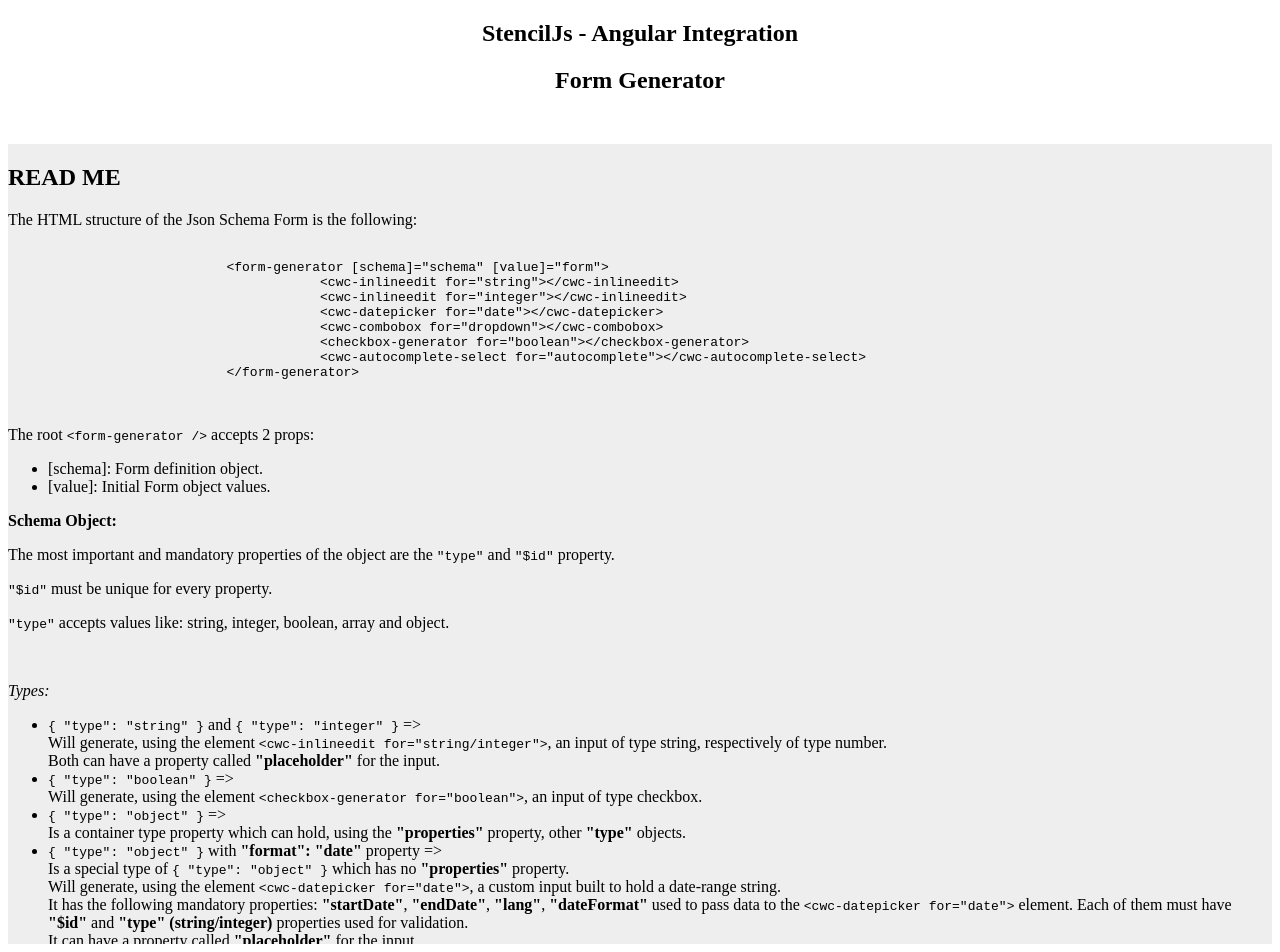
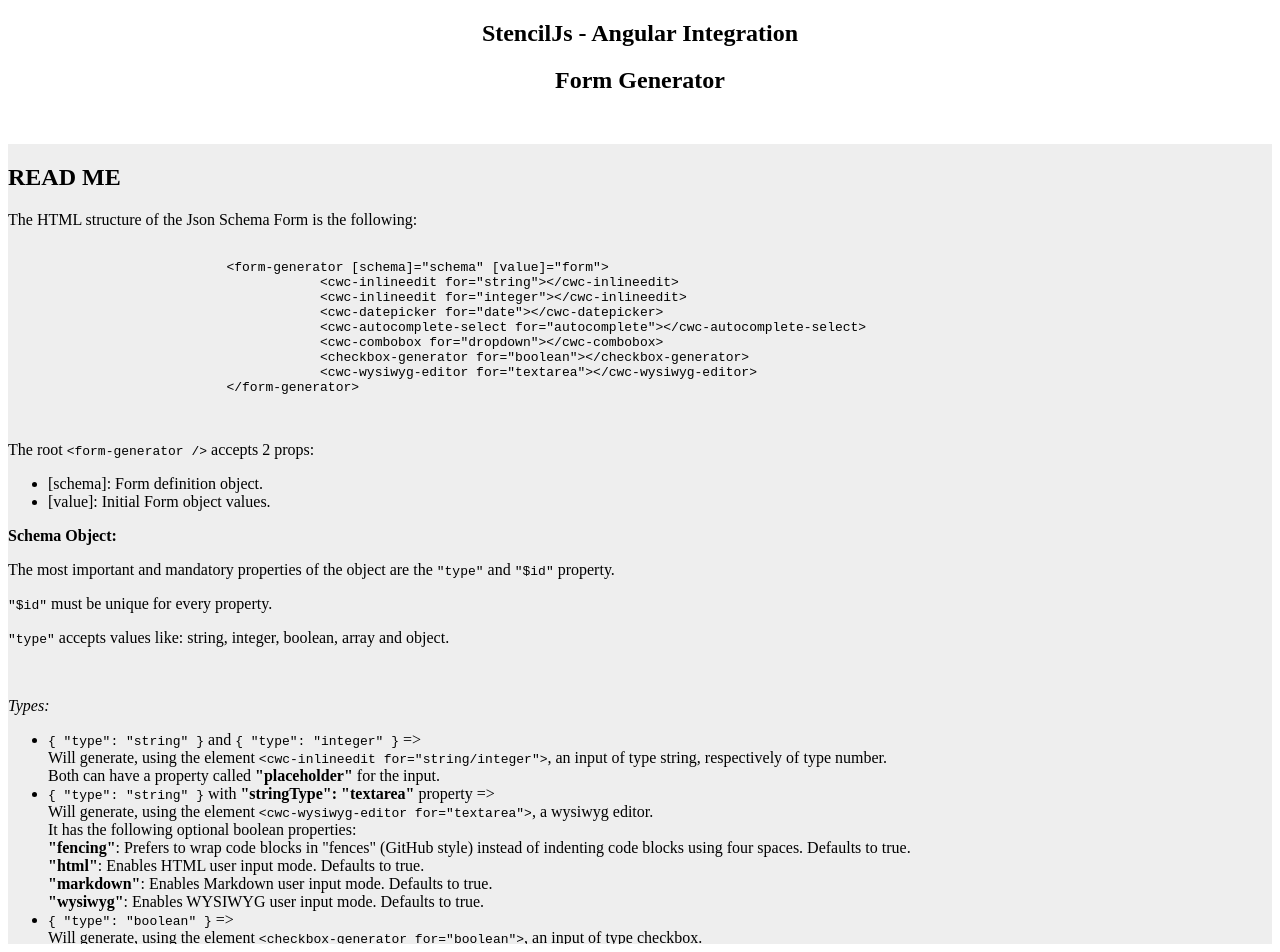
Before and after one commit to Uiseguys/form-generator-integration-test, an Angular app: page / in a window 1280 px wide. Built offline with nearby package versions, Linux system fonts and the light colour scheme.

Commit message:
added wysiwyg component to form-generator

```diff
--- a/package.json
+++ b/package.json
@@ -22,8 +22,8 @@
         "@angular/platform-browser": "^5.2.0",
         "@angular/platform-browser-dynamic": "^5.2.0",
         "@angular/router": "^5.2.0",
-        "@ui-guys/form-generator": "^0.2.11",
-        "@ui-guys/stencil-bs-ui-lib": "^0.8.19",
+        "@ui-guys/form-generator": "^0.2.12",
+        "@ui-guys/stencil-bs-ui-lib": "^0.8.26",
         "core-js": "^2.4.1",
         "rxjs": "^5.5.6",
         "zone.js": "^0.8.19"
@@ -34,7 +34,7 @@
         "@angular/language-service": "^5.2.0",
         "@types/jasmine": "^2.8.8",
         "@types/jasminewd2": "~2.0.2",
-        "@types/node": "^6.0.114",
+        "@types/node": "^6.0.115",
         "ajv": "^6.5.2",
         "codelyzer": "^4.4.2",
         "jasmine-core": "~2.8.0",
--- a/src/app/app.component.html
+++ b/src/app/app.component.html
@@ -16,9 +16,10 @@
                         <cwc-inlineedit for="string"></cwc-inlineedit>
                         <cwc-inlineedit for="integer"></cwc-inlineedit>
                         <cwc-datepicker for="date"></cwc-datepicker>
+                        <cwc-autocomplete-select for="autocomplete"></cwc-autocomplete-select>
                         <cwc-combobox for="dropdown"></cwc-combobox>
                         <checkbox-generator for="boolean"></checkbox-generator>
-                        <cwc-autocomplete-select for="autocomplete"></cwc-autocomplete-select>
+                        <cwc-wysiwyg-editor for="textarea"></cwc-wysiwyg-editor>
                     </form-generator>
                 </div>
 
@@ -31,9 +32,10 @@
                                 &#9;&lt;cwc-inlineedit for="string"&gt;&lt;/cwc-inlineedit&gt;
                                 &#9;&lt;cwc-inlineedit for="integer"&gt;&lt;/cwc-inlineedit&gt;
                                 &#9;&lt;cwc-datepicker for="date"&gt;&lt;/cwc-datepicker&gt;
+                                &#9;&lt;cwc-autocomplete-select for="autocomplete"&gt;&lt;/cwc-autocomplete-select&gt;
                                 &#9;&lt;cwc-combobox for="dropdown"&gt;&lt;/cwc-combobox&gt;
                                 &#9;&lt;checkbox-generator for="boolean"&gt;&lt;/checkbox-generator&gt;
-                                &#9;&lt;cwc-autocomplete-select for="autocomplete"&gt;&lt;/cwc-autocomplete-select&gt;
+                                &#9;&lt;cwc-wysiwyg-editor for="textarea"&gt;&lt;/cwc-wysiwyg-editor&gt;
                             &lt;/form-generator&gt;
                         </code>
                     </pre>
@@ -58,6 +60,15 @@
                             Will generate, using the element <code>&lt;cwc-inlineedit for="string/integer"&gt;</code>,
                             an input of type string, respectively of type number.<br />
                             Both can have a property called <strong>"placeholder"</strong> for the input.
+                        </li>
+                        <li>
+                            <code>&#123; "type": "string" &#125;</code> with <strong>"stringType": "textarea"</strong> property &#61;&gt;<br />
+                            Will generate, using the element <code>&lt;cwc-wysiwyg-editor for="textarea"&gt;</code>, a wysiwyg editor.<br />
+                            It has the following optional boolean properties:<br />
+                            <strong>"fencing"</strong>: Prefers to wrap code blocks in "fences" (GitHub style) instead of indenting code blocks using four spaces. Defaults to true.<br />
+                            <strong>"html"</strong>: Enables HTML user input mode. Defaults to true.<br />
+                            <strong>"markdown"</strong>: Enables Markdown user input mode. Defaults to true.<br />
+                            <strong>"wysiwyg"</strong>: Enables WYSIWYG user input mode. Defaults to true.<br />
                         </li>
                         <li>
                             <code>&#123; "type": "boolean" &#125;</code> &#61;&gt;<br />
@@ -101,7 +112,7 @@
                         <code>
                             &#123;
                                 "type": "object",
-                                "required": ["checkbox", "min", "max", "startDate", "endDate", "startDateString", "endDateString", "dropdown", "autocomplete"],
+                                "required": ["checkbox", "min", "max", "startDate", "endDate", "startDateString", "endDateString", "dropdown", "autocomplete", wysiwygEditor],
                                 "properties": &#123;
                                     "autocomplete": &#123;
                                         "$id": "data/properties/autocomplete",
@@ -200,6 +211,15 @@
                                             "placeholder": "Select",
                                             "enum": ["Automatic", "Manual"]
                                         &#125;
+                                    &#125;,
+                                    "wysiwygEditor": &#123;
+                                        "$id": "data/properties/wysiwygEditor",
+                                        "type": "string",
+                                        "stringType": "textarea",
+                                        "fencing": true,
+                                        "html": true,
+                                        "markdown": true,
+                                        "wysiwyg": true
                                     &#125;
                                 &#125;
                             &#125;
@@ -229,7 +249,8 @@
                                 &#125;,
                                 "startDateString": "2007-08-31T16:47+00:00",
                                 "endDateString": "2007-08-31T16:47+00:00",
-                                "dropdown": []
+                                "dropdown": [],
+                                "wysiwygEditor": "&lt;strong&gt;Initial Text&lt;/strong&gt;"
                             &#125;
                         </code>
                     </pre>
--- a/src/app/app.component.ts
+++ b/src/app/app.component.ts
@@ -11,7 +11,7 @@
     constructor() {
         this.schema = {
           "type": "object",
-          "required": ["checkbox", "min", "max", "startDate", "endDate", "startDateString", "endDateString", "dropdown", "autocomplete"],
+          "required": ["checkbox", "min", "max", "startDate", "endDate", "startDateString", "endDateString", "dropdown", "autocomplete", "wysiwygEditor"],
           "properties": {
             "autocomplete": {
               "$id": "data/properties/autocomplete",
@@ -112,6 +112,15 @@
                 "readonly": true,
                 "enum": ["Automatic", "Manual"]
               }
+            },
+            "wysiwygEditor": {
+              "$id": "data/properties/wysiwygEditor",
+              "type": "string",
+              "stringType": "textarea",
+              "fencing": true,
+              "html": true,
+              "markdown": true,
+              "wysiwyg": true
             }
           }
         };
@@ -131,7 +140,8 @@
           },
           "startDateString": "2007-08-31T16:47+00:00",
           "endDateString": "2007-08-31T16:47+00:00",
-          "dropdown": []
+          "dropdown": [],
+          "wysiwygEditor": "<strong>Initial Text</strong>"
         };
     }
 }
--- a/src/index.html
+++ b/src/index.html
@@ -8,6 +8,7 @@
 
     <meta name="viewport" content="width=device-width, initial-scale=1">
     <link rel="icon" type="image/x-icon" href="favicon.ico">
+    <link rel="stylesheet" href="https://use.fontawesome.com/releases/v5.1.0/css/all.css" integrity="sha384-lKuwvrZot6UHsBSfcMvOkWwlCMgc0TaWr+30HWe3a4ltaBwTZhyTEggF5tJv8tbt" crossorigin="anonymous">
 </head>
 
 <body>
```
